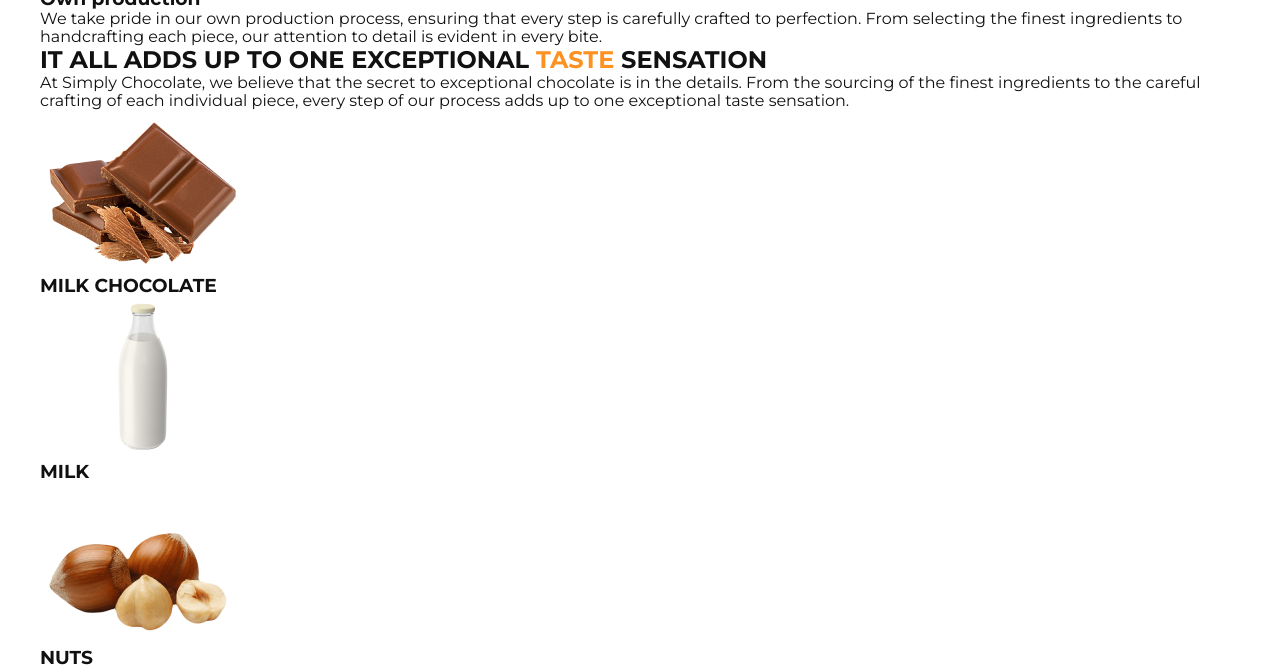
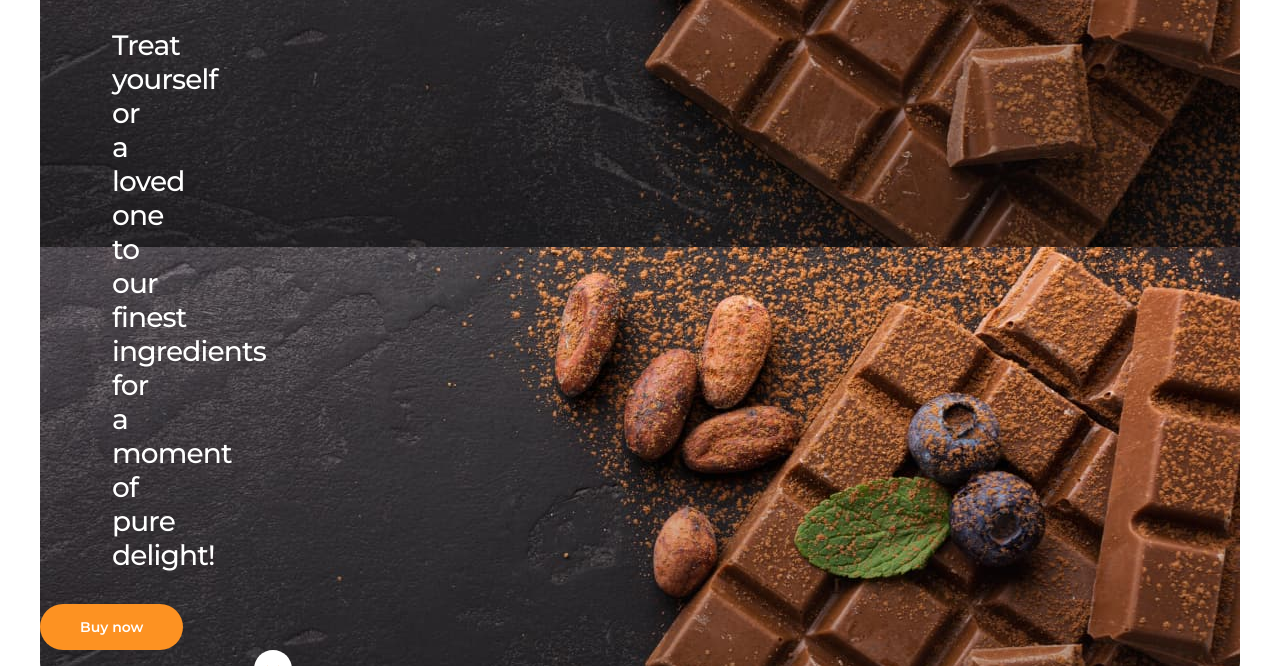
Before and after one commit to vidklyk/Chocolate, a plain HTML site: page index.html in a window 1280 px wide. Shown: the part 441-1107 px from the top of the page. Drawn offline with nearby package versions, Linux system fonts and the light colour scheme.

Commit message:
First stage, add this project to github

```diff
--- a/css/style.css
+++ b/css/style.css
@@ -87,9 +87,41 @@ body {
   line-height: 1.25rem; /* 111.111% */
   letter-spacing: -0.03375rem;
 }
-.main-scr {
+.hero-scr {
+  color: #fff;
+  background-image: url(/images/chocolate-covered-cocoa-powder.jpg);
+  border-radius: 30px;
 }
-.main-text {
+.hero-scr .container {
+  display: flexbox;
+}
+.hero-text {
+  padding: 381px 442px 32px 72px;
+  max-width: 494px;
+  color: #fff;
+  font-size: 28px;
+  font-style: normal;
+  font-weight: 500;
+  line-height: 2.125rem; /* 121.429% */
+  letter-spacing: -0.0525rem;
+}
+.hero-btn {
+  padding: ;
+  color: #fff;
+  display: flex;
+  padding: 14px 40px;
+  align-items: flex-start;
+  border-radius: 100px;
+  background: #fd9222;
+  border: none;
+  color: #fff;
+  font-family: Montserrat;
+  font-size: 14px;
+  font-weight: 600;
+  line-height: normal;
+}
+.main-scr a {
+  color: #fff;
 }
 .benefits-scr {
 }
--- a/index.html
+++ b/index.html
@@ -66,12 +66,13 @@
     </header>
     <main>
       <!-- HERO SECTION -->
-      <section class="main-scr">
-        <h1 class="main-text">
+      <section class="hero-scr">
+        <div class="container">
+          <h1 class="hero-text">
             Treat yourself or a loved one to our finest ingredients for a moment
             of pure delight!
           </h1>
-        <button type="button">Buy now</button>
+          <button class="hero-btn" type="button">Buy now</button>
           <a href="#Made">How it's made</a>
           <a href="#Benefits">scroll down</a>
           <img
@@ -80,6 +81,7 @@
             width="38"
             height="38"
           />
+        </div>
       </section>
       <!-- BENEFITS SECTION -->
       <section class="benefits-scr">
```
Also changed, not shown: images/chocolate-covered-cocoa-powder.jpg (added), 1 other file. Lines whose indentation alone changed are shown as unchanged.
